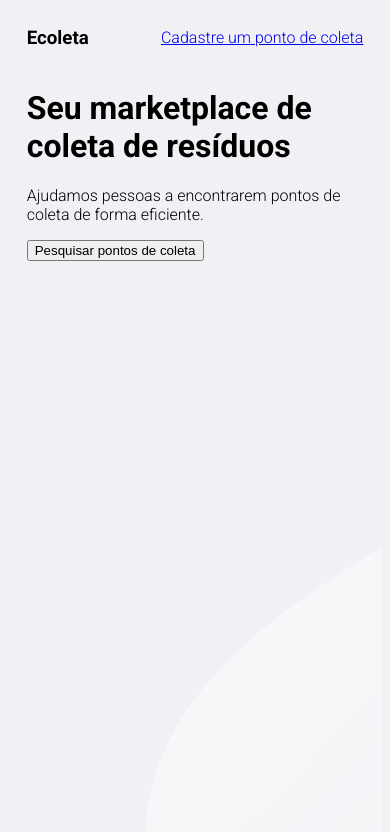
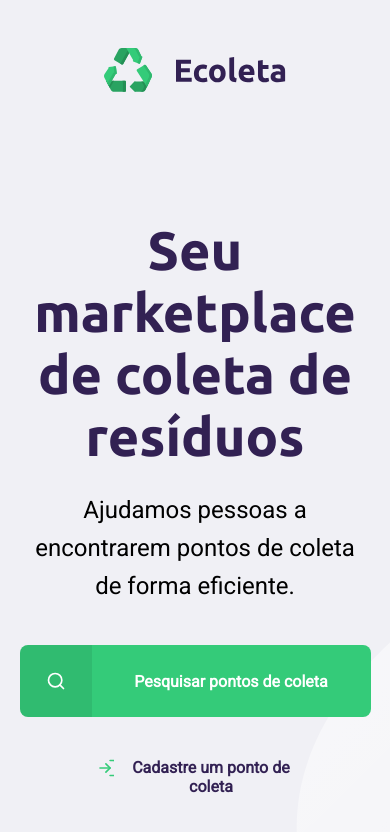
Before and after one commit to evertonos2312/ecoleta, a plain HTML site: page index.html in a window 390 px wide. Drawn offline with Linux system fonts and the light colour scheme.

Commit message:
Finalização da primeira aula, pagina mais responsiva e melhoria no layout.

```diff
--- a/index.html
+++ b/index.html
@@ -18,8 +18,7 @@
     <meta name="viewport" content="width=device-width, initial-scale=1.0">
     <title>Ecoleta</title>
 
-    <link href="https://fonts.googleapis.com/css2?family=Roboto:wght@300;700&display=swap" rel="stylesheet">
-
+    <link href="https://fonts.googleapis.com/css2?family=Roboto&family=Ubuntu:wght@700&display=swap" rel="stylesheet">
     <link rel="stylesheet" href="/styles/main.css">
 
 </head>
@@ -28,18 +27,24 @@
     <div id="page-home">
 
         <div class="content">
-
             <header>
-                <h3 class="red">Ecoleta</h3>
-                <a href="#">Cadastre um ponto de coleta</a>
+                <img src="/assets/logo.svg" alt="logomarca">
+                <a href="http://google.com.br">
+                    <span></span>
+                    Cadastre um ponto de coleta
+                </a>
             </header>
 
+            <main>
+                <h1 class="red">Seu marketplace de coleta de resíduos</h1>
 
-            <h1 class="red">Seu marketplace de coleta de resíduos</h1>
+                <p>Ajudamos pessoas a encontrarem pontos de coleta de forma eficiente.</p>
 
-            <p>Ajudamos pessoas a encontrarem pontos de coleta de forma eficiente.</p>
+                <a href="#"><span></span><strong>Pesquisar pontos de coleta</strong></a>
 
-            <button>Pesquisar pontos de coleta</button>
+
+            </main>
+
 
         </div>
 
--- a/styles/main.css
+++ b/styles/main.css
@@ -1,8 +1,29 @@
+
+:root {
+    --title-color: #322153;
+    --primary-color: #34cb79;
+}
+
+* {
+    margin: 0;
+    padding: 0;
+}
+
 html {
-    font-family: 'Roboto', sans-serif;
+    font-family: Roboto, sans-serif;
 }
 body{
     background: #f0f0f5;
+    -webkit-font-smoothing: antialiased;
+}
+
+a {
+    text-decoration: none;
+}
+
+h1, h2, h3, h4, h5, h6{
+    font-family: Ubuntu, sans-serif;
+    color: var(--title-color);
 }
 
 /* BOX MODEL
@@ -15,8 +36,8 @@ alinhamento, posicionamento
 
  #page-home {
     height: 100vh;
-    background: url('../assets/home-background.svg') no-repeat;
-    background-position: 35vw bottom;
+    background: url('../assets/home-background.svg')no-repeat;
+    background-position: 38vw bottom;
  }
 
 
@@ -24,12 +45,118 @@ alinhamento, posicionamento
 #page-home .content {
     width: 90%;
     max-width: 1100px;
+    height: 100%;
     margin: 0 auto;
+    display: flex;
+    flex-direction: column;
 }
 
 #page-home header {
+    margin-top: 48px;
     display: flex;
     align-items: center;
     justify-content: space-between;
 
    }
+#page-home header a {
+    display: flex;
+
+    color: var(--title-color);
+    font-weight: 700;
+}
+
+#page-home header a span {
+    margin-right: 16px;
+    display: flex;
+
+    background-image: url('../assets/log-in.svg');
+
+    width: 20px;
+    height: 20px;
+}
+#page-home main{
+    max-width: 560px;
+    flex: 1;
+    display: flex;
+    flex-direction: column;
+    justify-content: center;
+}
+
+#page-home main h1{
+    font-size: 54px;
+}
+
+#page-home main p{
+    font-size: 24px;
+    line-height: 38px;
+    margin-top: 24px;
+
+}
+
+#page-home main a{
+    width: 100%;
+    max-width: 360px;
+    height: 72px;
+    border-radius: 8px;
+    display: flex;
+    align-items: center;
+
+    margin-top: 40px;
+    background-color: var(--primary-color);
+
+    transition: 400ms;
+
+}
+
+#page-home main a:hover{
+    background-color: #2fb86e;
+}
+
+#page-home main a span{
+    width: 72px;
+    height: 72px;
+
+    border-top-left-radius: 8px;
+    border-bottom-left-radius: 8px;
+
+    background-color: rgba(0, 0, 0, 0.08);
+
+    display: flex;
+    align-items: center;
+    justify-content: center;
+}
+
+#page-home main a span::after {
+    content: "";
+    background-image: url('../assets/search.svg');
+    width: 20px;
+    height: 20px;
+}
+
+
+#page-home main a strong{
+    flex: 1;
+    text-align: center;
+    color: white
+
+}
+
+@media(max-width: 900px){
+    #page-home{
+        background-position-x: 76vw;
+    }
+    #page-home .content {
+        align-items: center;
+        text-align: center;
+    }
+    #page-home header a{
+        position: absolute;
+        bottom: 48px;
+        left: 50%;
+        transform: translateX(-50%);
+    }
+    #page-home main{
+        align-items: center;
+    }
+
+}
```
